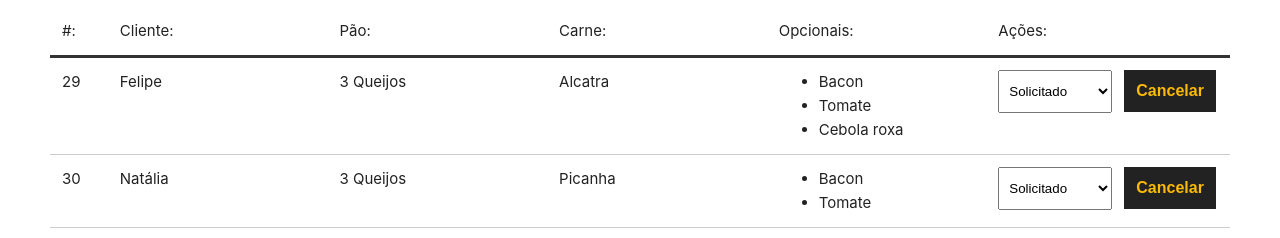
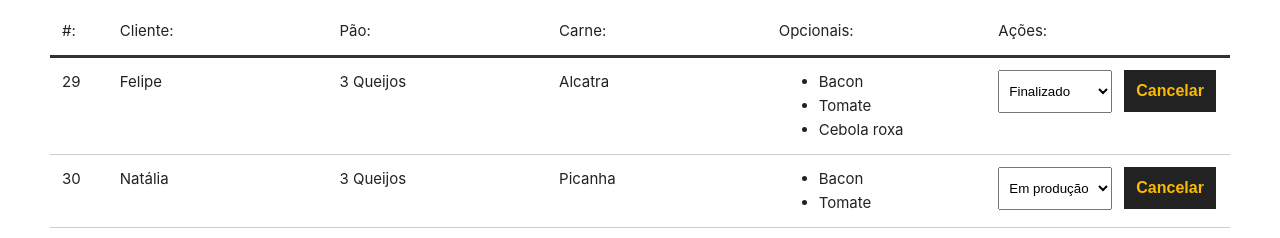
Before and after one commit to felipenmatos/burger-vue, a Vue app: page /pedidos in a window 1280 px wide. Shown: the part 231-469 px from the top of the page. Built offline with nearby package versions, Linux system fonts and the light colour scheme; data requests are answered from the project's data file.

Commit message:
feat: Messages on order updates and removals

```diff
--- a/db/db.json
+++ b/db/db.json
@@ -87,7 +87,7 @@
         "Tomate",
         "Cebola roxa"
       ],
-      "status": "Solicitado",
+      "status": "Finalizado",
       "id": 29
     },
     {
@@ -98,7 +98,7 @@
         "Bacon",
         "Tomate"
       ],
-      "status": "Solicitado",
+      "status": "Em produção",
       "id": 30
     },
     {
--- a/src/components/Dashboard.vue
+++ b/src/components/Dashboard.vue
@@ -1,5 +1,6 @@
 <template>
   <div id="burger-table">
+    <Message :msg="msg" v-show="msg" />
     <div>
       <div id="burger-table-heading">
         <div class="order-id">#:</div>
@@ -49,6 +50,7 @@
 </template>
 
 <script>
+import Message from "./Message.vue";
 export default {
   name: "Dashboard",
   data() {
@@ -56,7 +58,11 @@
       burgers: null,
       burger_id: null,
       status: [],
+      msg: null,
     };
+  },
+  components: {
+    Message,
   },
   methods: {
     async getPedidos() {
@@ -86,6 +92,11 @@
 
       const res = await req.json();
 
+      // colocar uma msg no sistema
+      this.msg = `Pedido removido com sucesso!`;
+      // limpar msg
+      setTimeout(() => (this.msg = ""), 3000);
+
       this.getPedidos();
     },
     async updateBurger(event, id) {
@@ -101,7 +112,10 @@
 
       const res = await req.json();
 
-      console.log(res);
+      // colocar uma msg no sistema
+      this.msg = `O pedido n° ${res.id} foi atualizado para "${res.status}"!`;
+      // limpar msg
+      setTimeout(() => (this.msg = ""), 3000);
     },
   },
   mounted() {
```
